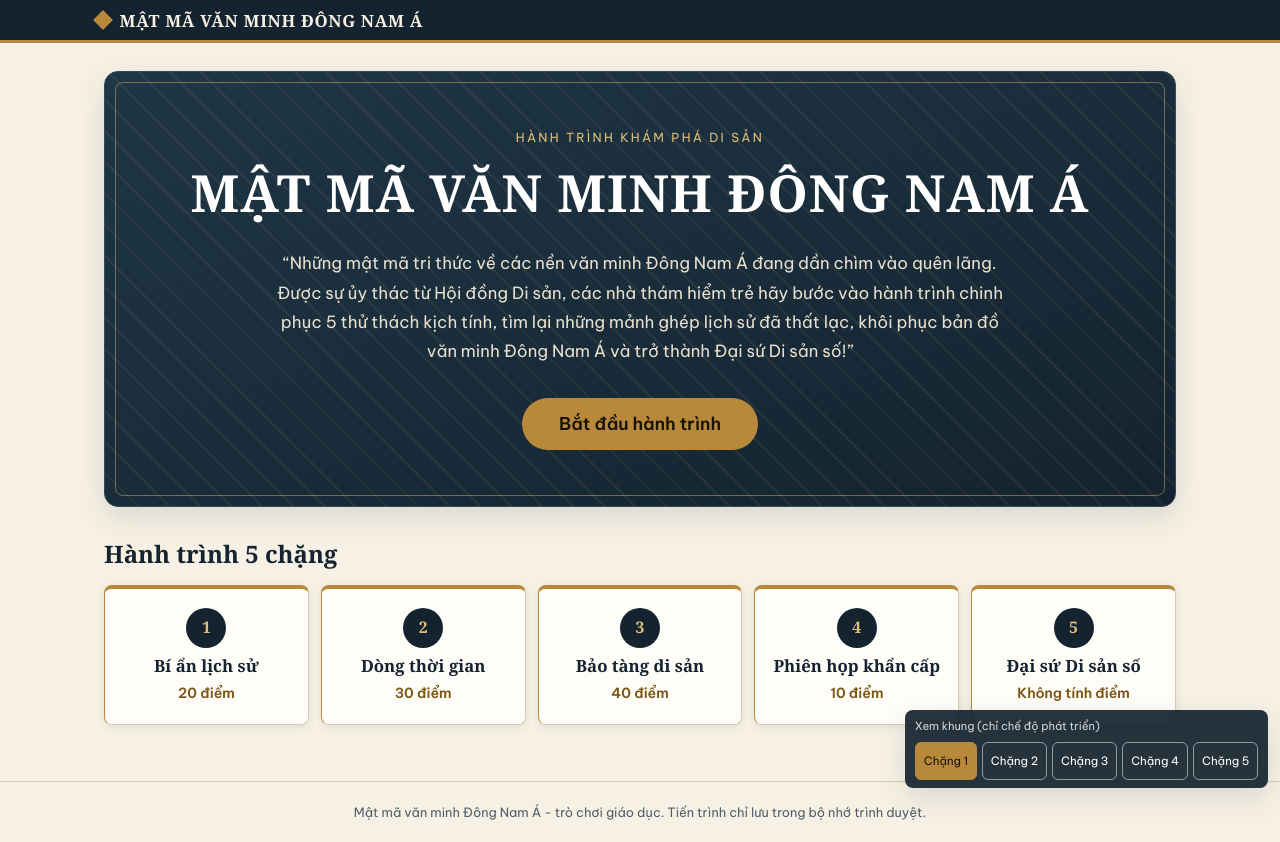
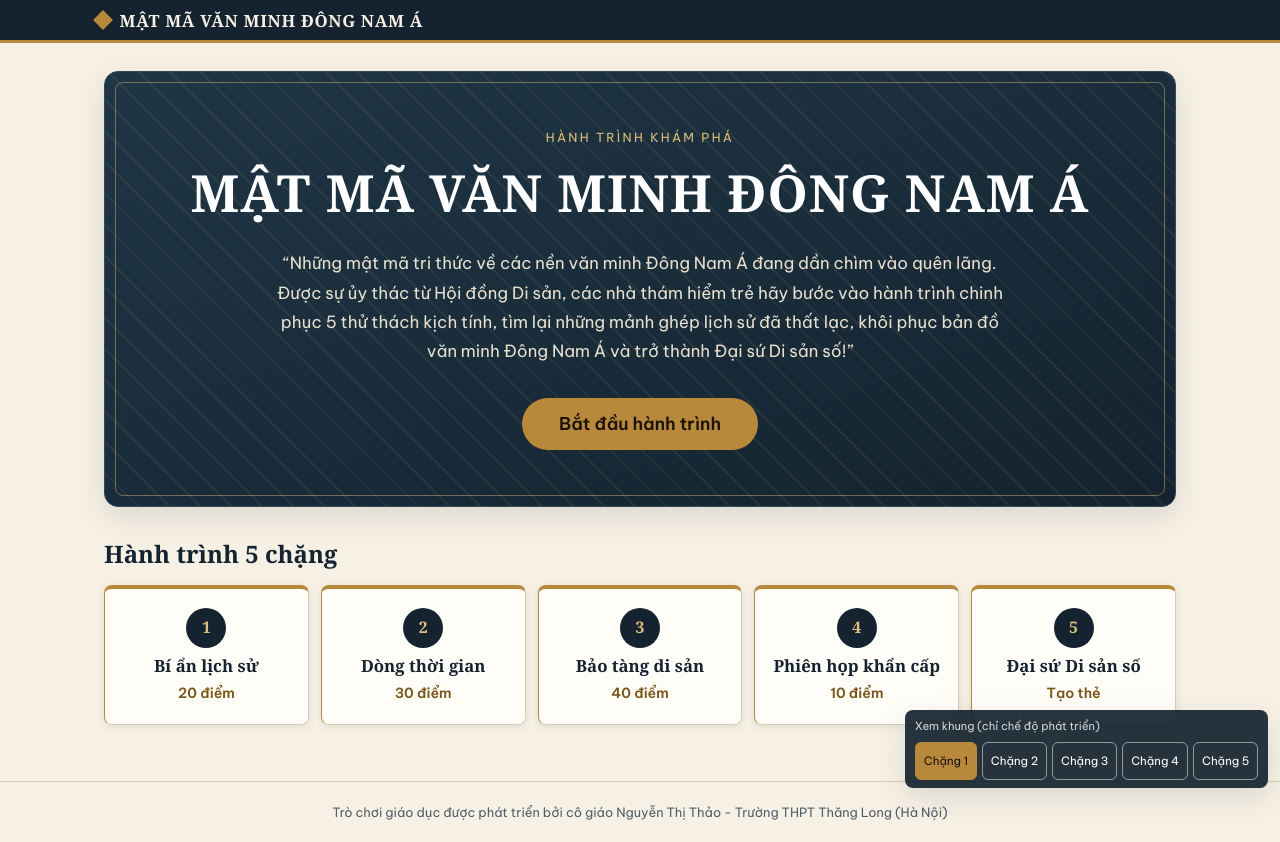
Before and after one commit to doluong/weblichsu, a React (Vite) app: page / in a window 1280 px wide. Built offline with nearby package versions, Linux system fonts and the light colour scheme; a web font is replaced by a local one.

Commit message:
Update text

```diff
--- a/src/App.tsx
+++ b/src/App.tsx
@@ -47,7 +47,7 @@
         )}
       </main>
       <footer className="site-footer">
-        <p>Mật mã văn minh Đông Nam Á - trò chơi giáo dục. Tiến trình chỉ lưu trong bộ nhớ trình duyệt.</p>
+        <p>Trò chơi giáo dục được phát triển bởi cô giáo Nguyễn Thị Thảo - Trường THPT Thăng Long (Hà Nội)</p>
       </footer>
       <ConfirmDialog
         open={confirmOpen}
--- a/src/components/screens/IntroScreen.tsx
+++ b/src/components/screens/IntroScreen.tsx
@@ -11,7 +11,7 @@
   return (
     <div className="screen intro">
       <section className="hero">
-        <p className="hero__eyebrow">Hành trình khám phá di sản</p>
+        <p className="hero__eyebrow">Hành trình khám phá</p>
         <h1 className="hero__title">{BRAND_TITLE}</h1>
         <blockquote className="hero__lead">
           <p>{`“${INTRO_TEXT}”`}</p>
--- a/src/config/stages.ts
+++ b/src/config/stages.ts
@@ -39,7 +39,7 @@
 )
 
 export function formatMaxPoints(stage: StageMeta): string {
-  return stage.maxPoints === null ? 'Không tính điểm' : `${stage.maxPoints} điểm`
+  return stage.maxPoints === null ? 'Tạo thẻ' : `${stage.maxPoints} điểm`
 }
 
 // Màu 4 ô che ảnh ở Chặng 1 (thứ tự: trên-trái, trên-phải, dưới-trái, dưới-phải). Có thể chỉnh tại đây.
```
